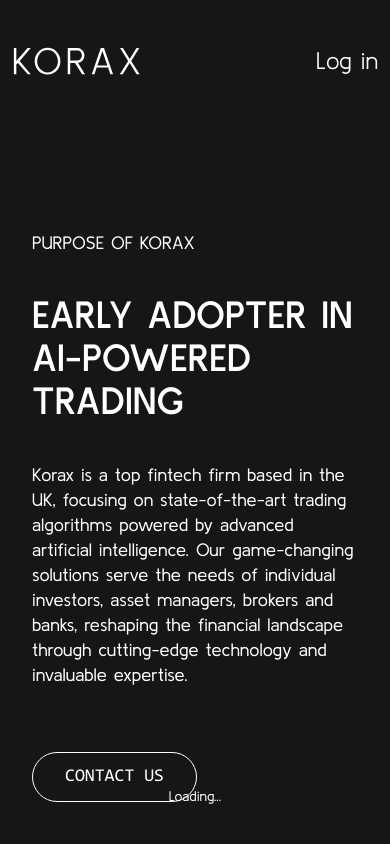
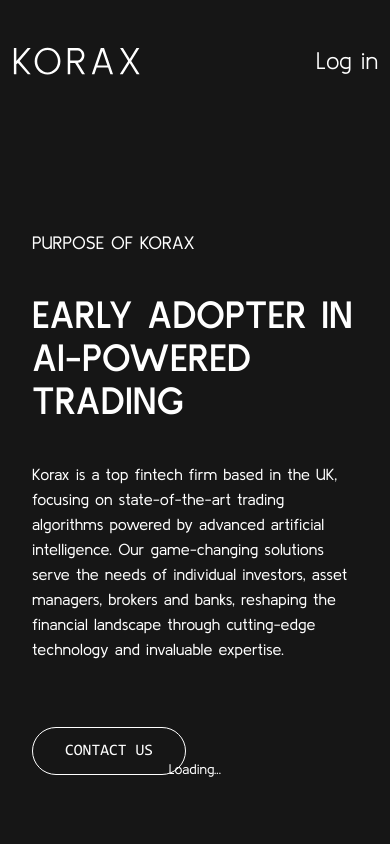
Before and after one commit to your-denys/korax-production, a React (Create React App) app: page / in a window 390 px wide. Shown: the top 844 px of the page. Built offline with nearby package versions, Linux system fonts and the light colour scheme.

Commit message:
fix + loading

```diff
--- a/src/App.css
+++ b/src/App.css
@@ -108,6 +108,18 @@ select:focus {
   background-color: #fff !important;
 }
 
+.loading {
+  position: fixed;
+  z-index: 9999;
+  width: 100vw;
+  height: 100vh;
+  display: flex;
+  justify-content: center;
+  align-items: center;
+  background-color: #161616;
+  font-style: 17px;
+}
+
 @media screen and (max-width: 991px) {
   .blocks-description {
     font-size: 45px;
--- a/src/HomePage.js
+++ b/src/HomePage.js
@@ -9,38 +9,64 @@ import ContactUs from './view/ContactUs/ContactUs';
 import { Swiper, SwiperSlide } from 'swiper/react';
 import 'swiper/css';
 import 'swiper/css/pagination';
-import "swiper/css/scrollbar";
+import 'swiper/css/scrollbar';
 import { Mousewheel } from 'swiper';
+import { useState, useEffect } from 'react';
 
 function HomePage() {
+  const [loading, setLoading] = useState(true);
+  const [loadNumb, setLoadNumb] = useState(0);
+
+  useEffect(() => {
+    const interval = setInterval(() => {
+      setLoadNumb((prevLoadNumb) => prevLoadNumb + 1);
+    }, 30);
+
+    const timeout = setTimeout(() => {
+      clearInterval(interval);
+      setLoading(false);
+    }, 3000);
+
+    return () => {
+      clearInterval(interval);
+      clearTimeout(timeout);
+    };
+  }, []);
 
   return (
     <div className="App">
-      <div className='app-mobile'>
-        <div className='app-block' >
+      {loading && <h2  className={'loading'}>{loadNumb}%</h2>}
+      <div className="app-mobile">
+        <div className="app-block">
           <Home />
         </div>
-        <div className='app-block' style={{ backgroundColor: '#fff  !important' }} >
+        <div
+          className="app-block"
+          style={{ backgroundColor: '#fff  !important' }}
+        >
           <KoraxAI />
         </div>
-        <div className='app-block'>
+        <div className="app-block">
           <Processes />
         </div>
-        <div className='app-block'>
+        <div className="app-block">
           <AboutUs />
         </div>
-        <div className='app-block' style={{ backgroundColor: '#fff !important' }}>
+        <div
+          className="app-block"
+          style={{ backgroundColor: '#fff !important' }}
+        >
           <RoadMap />
         </div>
-        <div className='app-block'>
+        <div className="app-block">
           <Projects />
         </div>
-        <div className='app-block' id='#contact'>
+        <div className="app-block" id="#contact">
           <ContactUs />
         </div>
       </div>
       <Swiper
-        direction={"vertical"}
+        direction={'vertical'}
         slidesPerView={1}
         spaceBetween={30}
         mousewheel={{
@@ -54,25 +80,25 @@ function HomePage() {
         preventClicks={false}
         className="mySwiper"
       >
-        <SwiperSlide className='app-block'>
+        <SwiperSlide className="app-block">
           <Home />
         </SwiperSlide>
-        <SwiperSlide className='app-block app-bg'>
+        <SwiperSlide className="app-block app-bg">
           <KoraxAI />
         </SwiperSlide>
-        <SwiperSlide className='app-block'>
+        <SwiperSlide className="app-block">
           <Processes />
         </SwiperSlide>
-        <SwiperSlide className='app-block'>
+        <SwiperSlide className="app-block">
           <AboutUs />
         </SwiperSlide>
-        <SwiperSlide className='app-block app-bg'>
+        <SwiperSlide className="app-block app-bg">
           <RoadMap />
         </SwiperSlide>
-        <SwiperSlide className='app-block'>
+        <SwiperSlide className="app-block">
           <Projects />
         </SwiperSlide>
-        <SwiperSlide className='app-block'>
+        <SwiperSlide className="app-block">
           <ContactUs />
         </SwiperSlide>
       </Swiper>
@@ -80,4 +106,4 @@ function HomePage() {
   );
 }
 
-export default HomePage
+export default HomePage;
--- a/src/components/AboutUsContent/AboutUsContent.css
+++ b/src/components/AboutUsContent/AboutUsContent.css
@@ -44,7 +44,7 @@
   }
   .about-us-content p {
     font-weight: 400;
-    font-size: 17px;
+    font-size: 16px;
     line-height: 25px;
   }
   .blocks-description {
--- a/src/components/AboutUsContent/AboutUsContent.js
+++ b/src/components/AboutUsContent/AboutUsContent.js
@@ -36,6 +36,7 @@ const AboutUsContent = () => {
           investments in long-term research and development, Korax
           strives to address the obstacles prevalent in these trading
           practices, thereby reshaping the market landscape.</p>
+          <br/>
          <p className='about-span'>
           Korax AI is dedicated to resolving challenges in real-time,
           utilizing a profound comprehension of the trading ecosystem,
--- a/src/components/ContactUsContent/ContactUsContent.css
+++ b/src/components/ContactUsContent/ContactUsContent.css
@@ -47,6 +47,9 @@
 .contact-us-form .input-wrapper:nth-of-type(4) {
   margin-left: auto;
 }
+.contact-us-form label {
+  font-size: 17px;
+}
 
 @media screen and (max-width: 1399px) {
   .contact-us-title {
@@ -75,6 +78,9 @@
   .contact-us-button {
     margin-right: auto;
   }
+  .contact-us-form label {
+    font-size: 16px;
+  }
 }
 @media screen and (max-height: 940px) and (min-width: 800px) {
   .contactUs-page {
--- a/src/components/HomeContent/HomeContent.css
+++ b/src/components/HomeContent/HomeContent.css
@@ -73,13 +73,13 @@
     margin-top: 80px;
   }
   .home-content .contact-us span {
-    font-size: 18px;
+    font-size: 16px;
   }
   .text-home {
     margin-top: 40px;
   }
   .text-home {
-    font-size: 18px;
+    font-size: 16px;
   }
   .video{
     margin-top: 90px;
@@ -118,6 +118,6 @@
   }
   .text-home {
     margin-top: 30px;
-    font-size: 18px;
+    font-size: 17px;
   }
 }
--- a/src/components/KoraxAIContent/KoraxAIContent.css
+++ b/src/components/KoraxAIContent/KoraxAIContent.css
@@ -9,7 +9,7 @@
 }
 .koraxAI video {
     position: absolute;
-    width: 50%;
+    width: 49%;
     bottom: 0;
     left: 0;
     object-fit: cover;
--- a/src/components/KoraxAIContent/KoraxAIContent.js
+++ b/src/components/KoraxAIContent/KoraxAIContent.js
@@ -33,7 +33,6 @@ const KoraxAIContent = () => {
         <h2
           initial={{ y: -100, opacity: 0 }}
           transition={{ delay: 0.1, duration: 0.5 }}
-          whileInView={{ y: 0, opacity: 1 }}
           viewport={{ once: true }}
           className="koraxAI-title"
         >
--- a/src/components/ProcessesContent/ProcessesContent.css
+++ b/src/components/ProcessesContent/ProcessesContent.css
@@ -166,7 +166,7 @@
   }
   .processes .blocks-description-border {
     padding-bottom: 40px;
-    font-size: 18px;
+    font-size: 16px;
     line-height: 22px;
   }
   .processes-content {
--- a/src/components/RoadMapContent/RoadMapContent.css
+++ b/src/components/RoadMapContent/RoadMapContent.css
@@ -90,7 +90,7 @@
   color: #161616;
   width: 550px;
   font-weight: 400;
-  font-size: 18px;
+  font-size: 17px;
   line-height: 23px;
   margin-top: auto;
 }
@@ -139,11 +139,9 @@
   }
   .roadmap-text-footer {
     color: #161616;
-    width: 300px;
-    font-weight: 400;
-    font-size: 18px;
-    line-height: 23px;
+    width: auto;
     margin-top: auto;
+    font-size: 16px;
   }
 }
 
--- a/src/view/LogIn/LogIn.css
+++ b/src/view/LogIn/LogIn.css
@@ -1,12 +1,12 @@
 .platform {
-  height: 100vh;
+  height: calc(100vh - 82px);
   display: flex;
   align-items: center;
   justify-content: center;
   flex-direction: column;
 }
 .platform-form {
-  width: 540px;
+  width: 440px;
   padding: 40px;
   background-color: #1d1d1d !important;
   display: flex;
```
Also changed, not shown: src/components/ProcessesContent/AnimationBlock.js (+0 -19 lines), 2 other files (tests, documents, lock files or other folders).
